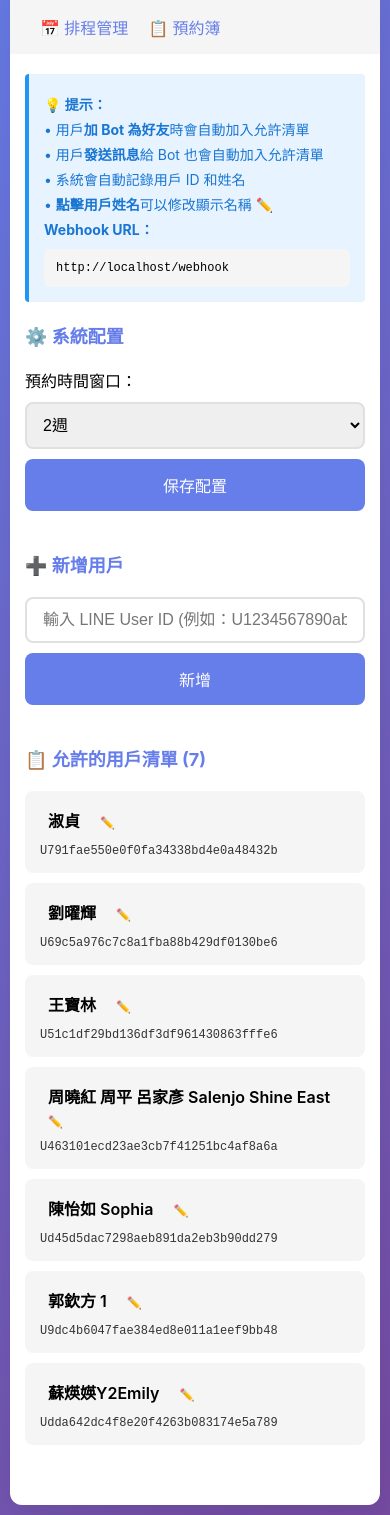
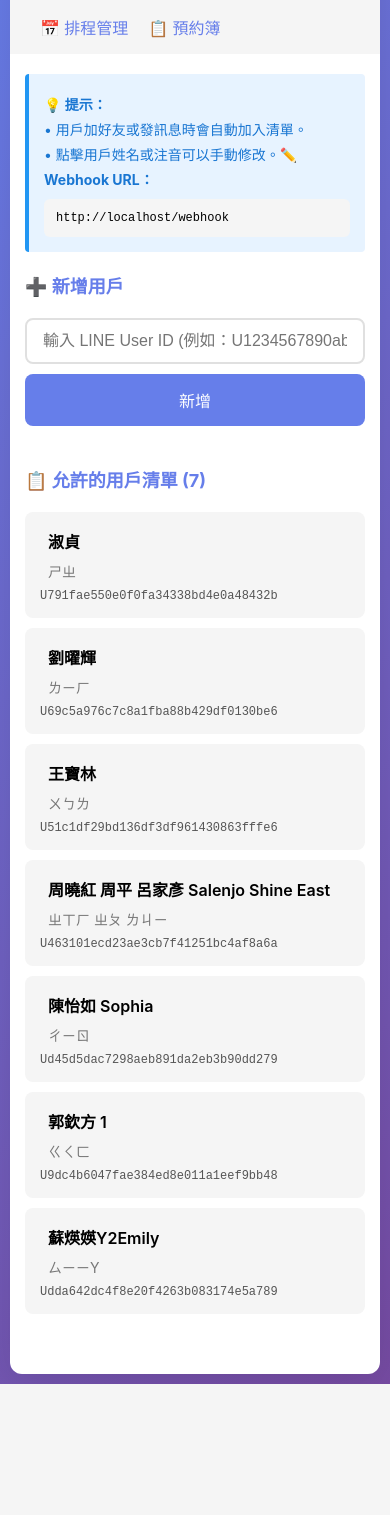
Before and after one commit to azq1231/line-echo-bot, a Flask app: page / in a window 390 px wide. Shown: the part 112-1627 px from the top of the page. After the commit the page ends 1496 px from the top, so only its background shows below. Run offline with Flask 3, Linux system fonts and the light colour scheme; data comes from the database, SQL or seed files in the repository; both versions use the stored data as it was after the commit; some libraries are stand-ins or nearby versions.

Commit message:
在用戶管理新增注音欄位

```diff
--- a/main.py
+++ b/main.py
@@ -65,7 +65,6 @@ def send_line_message(user_id, messages):
         "Authorization": f"Bearer {LINE_CHANNEL_TOKEN}"
     }
 
-    # 确保 messages 是列表格式
     if not isinstance(messages, list):
         messages = [messages]
 
@@ -102,7 +101,7 @@ def get_week_dates(week_offset=0):
             'date': date.strftime('%Y-%m-%d'),
             'day_name': day_names[i],
             'weekday': i,
-            'display': date.strftime('%m/%d')  # 添加格式化的日期显示
+            'display': date.strftime('%m/%d')
         })
 
     return week_dates
@@ -110,49 +109,43 @@ def get_week_dates(week_offset=0):
 def generate_time_slots(weekday):
     """根据星期生成时间段"""
     slots = []
-    if weekday in [1, 3]:  # 週二、週四：14:00-18:00（17个时段）
+    if weekday in [1, 3]:
         for hour in range(14, 18):
             for minute in [0, 15, 30, 45]:
                 slots.append(f"{hour:02d}:{minute:02d}")
-        slots.append("18:00")  # 18:00 结束
-    elif weekday == 5:  # 週六：10:00-18:00（33个时段）
+        slots.append("18:00")
+    elif weekday == 5:
         for hour in range(10, 18):
             for minute in [0, 15, 30, 45]:
                 slots.append(f"{hour:02d}:{minute:02d}")
-        slots.append("18:00")  # 18:00 结束
-    elif weekday in [2, 4]:  # 週三、週五：18:00-21:00（13个时段）
+        slots.append("18:00")
+    elif weekday in [2, 4]:
         for hour in range(18, 21):
             for minute in [0, 15, 30, 45]:
                 slots.append(f"{hour:02d}:{minute:02d}")
-        slots.append("21:00")  # 21:00 结束
+        slots.append("21:00")
     return slots
 
 def get_available_slots(date, weekday):
     """获取某日期的可用时段（过滤掉已过去的时间）"""
     all_slots = generate_time_slots(weekday)
 
-    # 检查是否休诊
     if db.is_closed_day(date):
         return []
 
-    # 获取已预约的时段
     appointments = db.get_appointments_by_date_range(date, date)
     booked_times = [apt['time'] for apt in appointments if apt['status'] == 'confirmed']
 
-    # 过滤掉已过去的时段
     now = datetime.now(TAIPEI_TZ)
-    date_obj = datetime.strptime(date, '%Y-%m-%d').replace(tzinfo=TAIPEI_TZ)
 
     filtered_slots = []
     for slot in all_slots:
         if slot not in booked_times:
-            # 如果是今天，检查时间是否已过
             if date == now.strftime('%Y-%m-%d'):
                 slot_time = datetime.strptime(f"{date} {slot}", '%Y-%m-%d %H:%M').replace(tzinfo=TAIPEI_TZ)
                 if slot_time > now:
                     filtered_slots.append(slot)
             else:
-                # 未来的日期，保留所有未预约的时段
                 filtered_slots.append(slot)
 
     return filtered_slots
@@ -208,6 +201,28 @@ def update_user_name():
     else:
         return jsonify({"status": "error", "message": "找不到用戶"}), 404
 
+@app.route("/update_user_zhuyin", methods=["POST"])
+def update_user_zhuyin_route():
+    data = request.get_json()
+    user_id = data.get("user_id")
+    zhuyin = data.get("zhuyin")
+
+    if not user_id or zhuyin is None:
+        return jsonify({"status": "error", "message": "缺少必要参数"}), 400
+
+    if db.update_user_zhuyin(user_id, zhuyin):
+        return jsonify({"status": "success", "message": "注音已更新"})
+    else:
+        return jsonify({"status": "error", "message": "更新失败"}), 500
+
+@app.route("/generate_zhuyin/<user_id>", methods=["POST"])
+def generate_zhuyin_route(user_id):
+    new_zhuyin = db.generate_and_save_zhuyin(user_id)
+    if new_zhuyin is not None:
+        return jsonify({"status": "success", "zhuyin": new_zhuyin})
+    else:
+        return jsonify({"status": "error", "message": "生成失败"}), 404
+
 # ============ 预约管理 API ============
 
 @app.route("/get_week_appointments")
@@ -215,7 +230,6 @@ def get_week_appointments():
     week_offset = int(request.args.get('offset', 0))
     week_dates = get_week_dates(week_offset)
 
-    # 组织本周的预约数据
     week_schedule = {}
     all_users = db.get_all_users()
 
@@ -224,7 +238,6 @@ def get_week_appointments():
         weekday = date_info['weekday']
         time_slots = generate_time_slots(weekday)
 
-        # 获取该日期的所有预约
         appointments = db.get_appointments_by_date_range(date_str, date_str)
         appointments_map = {apt['time']: apt for apt in appointments if apt['status'] == 'confirmed'}
 
@@ -255,10 +268,8 @@ def save_appointment():
     user_name = data.get('user_name')
     user_id = data.get('user_id', '')
 
-    # 先取消该时段的旧预约
     db.cancel_appointment(date, time)
 
-    # 如果有选择用户，则添加新预约
     if user_name and user_id:
         db.add_appointment(user_id, user_name, date, time)
 
@@ -270,16 +281,14 @@ def send_appointment_reminders():
     send_type = data.get('type', 'week')
     target_date = data.get('date', '')
 
-    # 筛选要发送的预约
     if send_type == 'day' and target_date:
         appointments = db.get_appointments_by_date_range(target_date, target_date)
-    else:  # week
+    else:
         week_dates = get_week_dates()
         start_date = week_dates[0]['date']
         end_date = week_dates[-1]['date']
         appointments = db.get_appointments_by_date_range(start_date, end_date)
 
-    # 只发送 confirmed 状态的预约
     appointments = [apt for apt in appointments if apt['status'] == 'confirmed']
 
     sent_count = 0
@@ -321,7 +330,6 @@ def set_closed_day():
     if not date:
         return jsonify({"status": "error", "message": "缺少日期"}), 400
 
-    # 设置休诊并自动取消该日预约
     cancelled_count = db.set_closed_day(date, reason)
 
     return jsonify({
@@ -356,7 +364,6 @@ def set_config_api():
     if not key or not value:
         return jsonify({"status": "error", "message": "缺少必要参数"}), 400
 
-    # 验证 booking_window_weeks 只能是 2 或 4
     if key == 'booking_window_weeks' and value not in ['2', '4']:
         return jsonify({"status": "error", "message": "预约窗口只能设置为2周或4周"}), 400
 
@@ -369,13 +376,9 @@ def set_config_api():
 
 @app.route("/webhook", methods=["POST"])
 def webhook():
-    # 获取签名
     signature = request.headers.get('X-Line-Signature', '')
-
-    # 获取原始请求体
     body_text = request.get_data(as_text=True)
 
-    # 验证签名
     if not validate_signature(body_text, signature):
         print("❌ LINE Webhook 签名验证失败")
         return jsonify({"status": "error", "message": "Invalid signature"}), 403
@@ -384,21 +387,18 @@ def webhook():
     events = body.get("events", [])
 
     for event in events:
-        # 处理用户加好友事件
         if event["type"] == "follow":
             user_id = event["source"]["userId"]
             print(f"用戶加入好友 - 用戶ID: {user_id}")
             user_name = get_line_profile(user_id)
             db.add_user(user_id, user_name)
 
-        # 处理文本消息
         elif event["type"] == "message" and event["message"]["type"] == "text":
             user_id = event["source"]["userId"]
             user_message = event["message"]["text"].strip()
 
             print(f"收到訊息 - 用戶ID: {user_id}, 訊息: {user_message}")
 
-            # 自动注册用户
             users = db.get_all_users()
             user_ids = [u['user_id'] for u in users]
 
@@ -406,7 +406,6 @@ def webhook():
                 user_name = get_line_profile(user_id)
                 db.add_user(user_id, user_name)
 
-            # 处理预约命令
             if user_message in ['預約', '预约', '訂位', '订位']:
                 handle_booking_start(user_id)
             elif user_message in ['查詢', '查询', '我的預約', '我的预约']:
@@ -414,7 +413,6 @@ def webhook():
             elif user_message in ['取消', '取消預約', '取消预约']:
                 handle_cancel_booking(user_id)
 
-        # 处理 postback 事件（按钮点击）
         elif event["type"] == "postback":
             user_id = event["source"]["userId"]
             data = event["postback"]["data"]
@@ -428,10 +426,7 @@ def webhook():
 
 def handle_booking_start(user_id, week_offset=0):
     """开始预约流程：显示日期选择"""
-    # 获取配置的最大预约周数
     max_weeks = int(db.get_config('booking_window_weeks') or '2')
-
-    # 限制 week_offset 在有效范围内
     week_offset = max(0, min(week_offset, max_weeks - 1))
 
     week_dates = get_week_dates(week_offset)
@@ -440,7 +435,6 @@ def handle_booking_start(user_id, week_offset=0):
 
 def handle_postback(user_id, data):
     """处理 postback 事件"""
-    # 解析 postback 数据
     params = {}
     for param in data.split('&'):
         if '=' in param:
@@ -450,38 +444,29 @@ def handle_postback(user_id, data):
     action = params.get('action')
 
     if action == 'change_week':
-        # 切换周次
         offset = int(params.get('offset', 0))
         handle_booking_start(user_id, offset)
 
     elif action == 'show_date_selection':
-        # 返回日期选择
         handle_booking_start(user_id, 0)
 
     elif action == 'select_date':
-        # 选择日期后，显示时段选择
         date = params.get('date')
         day_name = params.get('day_name')
 
         if not date or not day_name:
             return
 
-        # 获取星期数
         date_obj = datetime.strptime(date, '%Y-%m-%d')
         weekday = date_obj.weekday()
 
-        # 检查是否休诊
         is_closed = db.is_closed_day(date)
-
-        # 获取可用时段
         available_slots = get_available_slots(date, weekday)
 
-        # 生成时段选择卡片
         time_card = flex.generate_time_selection_card(date, day_name, available_slots, is_closed)
         send_line_message(user_id, [time_card])
 
     elif action == 'select_time':
-        # 选择时段后，显示确认卡片
         date = params.get('date')
         day_name = params.get('day_name')
         time = params.get('time')
@@ -489,27 +474,22 @@ def handle_postback(user_id, data):
         if not date or not day_name or not time:
             return
 
-        # 获取用户姓名
         user = db.get_user_by_id(user_id)
         user_name = user['name'] if user else '未知'
 
-        # 生成确认卡片
         confirm_card = flex.generate_confirmation_card(date, day_name, time, user_name)
         send_line_message(user_id, [confirm_card])
 
     elif action == 'confirm_booking':
-        # 确认预约
         date = params.get('date')
         time = params.get('time')
 
         if not date or not time:
             return
 
-        # 获取用户信息
         user = db.get_user_by_id(user_id)
         user_name = user['name'] if user else '未知'
 
-        # 添加预约
         success = db.add_appointment(user_id, user_name, date, time)
 
         if success:
@@ -525,12 +505,9 @@ def handle_postback(user_id, data):
 
 def handle_query_appointments(user_id):
     """查询用户的预约"""
-    # 获取用户的所有预约（未来7天）
     today = datetime.now(TAIPEI_TZ).date()
-    end_date = today + timedelta(days=7)
 
     appointments = db.get_appointments_by_user(user_id)
-    # 只显示未来的预约
     future_apts = [apt for apt in appointments
                    if datetime.strptime(apt['date'], '%Y-%m-%d').date() >= today
                    and apt['status'] == 'confirmed']
@@ -550,7 +527,6 @@ def handle_query_appointments(user_id):
 
 def handle_cancel_booking(user_id):
     """处理取消预约"""
-    # 获取用户的预约
     today = datetime.now(TAIPEI_TZ).date()
     appointments = db.get_appointments_by_user(user_id)
     future_apts = [apt for apt in appointments
@@ -561,7 +537,6 @@ def handle_cancel_booking(user_id):
         msg = "您目前沒有可取消的預約。"
         send_line_message(user_id, [{"type": "text", "text": msg}])
     else:
-        # 取消最近的一个预约
         apt = sorted(future_apts, key=lambda x: (x['date'], x['time']))[0]
         db.cancel_appointment(apt['date'], apt['time'])
 
@@ -574,7 +549,6 @@ def handle_cancel_booking(user_id):
 
 # ============ 排程系统（保留旧功能）============
 
-# 这部分暂时保留 JSON 方式，后续可迁移到数据库
 def load_schedules():
     import json
     try:
--- a/templates/admin.html
+++ b/templates/admin.html
@@ -1,10 +1,10 @@
+
 <!DOCTYPE html>
 <html lang="zh-TW">
 <head>
     <meta charset="UTF-8">
     <meta name="viewport" content="width=device-width, initial-scale=1.0">
     <title>LINE Bot 用戶管理</title>
-    <script src="https://cdn.jsdelivr.net/npm/pinyin-pro/dist/pinyin-pro.min.js"></script>
     <style>
         * {
             margin: 0;
@@ -74,7 +74,7 @@
             border-color: #667eea;
         }
 
-        button {
+        button, .action-btn {
             padding: 12px 24px;
             background: #667eea;
             color: white;
@@ -83,10 +83,26 @@
             font-size: 16px;
             cursor: pointer;
             transition: background 0.3s;
+            text-align: center;
+            display: inline-block;
+            text-decoration: none;
         }
 
-        button:hover {
+        button:hover, .action-btn:hover {
             background: #5568d3;
+        }
+
+        .action-btn {
+            padding: 4px 8px;
+            font-size: 12px;
+            margin-left: 8px;
+        }
+
+        .btn-secondary {
+            background: #a0aec0;
+        }
+        .btn-secondary:hover {
+            background: #718096;
         }
 
         .user-list {
@@ -105,7 +121,8 @@
 
         .user-id {
             font-family: 'Courier New', monospace;
-            color: #333;
+            color: #555;
+            font-size: 12px;
         }
 
         .editable-name {
@@ -117,7 +134,16 @@
         }
 
         .editable-name:hover {
-            background: #f0f0f0;
+            background: #e0e0e0;
+        }
+
+        .zhuyin-container {
+            display: flex;
+            align-items: center;
+            gap: 5px;
+            margin-top: 4px;
+            color: #777;
+            font-size: 14px;
         }
 
         .empty-state {
@@ -168,63 +194,19 @@
             margin-top: 10px;
         }
 
-        /* 手機響應式設計 */
         @media (max-width: 768px) {
-            body {
-                padding: 10px;
-            }
-
-            .header {
-                padding: 20px 15px;
-            }
-
-            .header h1 {
-                font-size: 22px;
-            }
-
-            .header p {
-                font-size: 14px;
-            }
-
-            .content {
-                padding: 20px 15px;
-            }
-
-            .section h2 {
-                font-size: 18px;
-            }
-
-            .input-group {
-                flex-direction: column;
-            }
-
-            button {
-                width: 100%;
-                padding: 14px;
-            }
-
-            .user-item {
-                flex-direction: column;
-                align-items: flex-start;
-                gap: 10px;
-            }
-
-            .user-info {
-                width: 100%;
-            }
-
-            .user-id {
-                font-size: 12px;
-                word-break: break-all;
-            }
-
-            .info-box {
-                font-size: 14px;
-            }
-
-            .webhook-url {
-                font-size: 12px;
-            }
+            body { padding: 10px; }
+            .header { padding: 20px 15px; }
+            .header h1 { font-size: 22px; }
+            .header p { font-size: 14px; }
+            .content { padding: 20px 15px; }
+            .section h2 { font-size: 18px; }
+            .input-group { flex-direction: column; }
+            button, .action-btn { width: 100%; padding: 14px; }
+            .user-item { flex-direction: column; align-items: flex-start; gap: 10px; }
+            .user-id { word-break: break-all; }
+            .info-box { font-size: 14px; }
+            .webhook-url { font-size: 12px; }
         }
     </style>
 </head>
@@ -243,27 +225,13 @@
         <div class="content">
             <div class="info-box">
                 <p><strong>💡 提示：</strong></p>
-                <p>• 用戶<strong>加 Bot 為好友</strong>時會自動加入允許清單</p>
-                <p>• 用戶<strong>發送訊息</strong>給 Bot 也會自動加入允許清單</p>
-                <p>• 系統會自動記錄用戶 ID 和姓名</p>
-                <p>• <strong>點擊用戶姓名</strong>可以修改顯示名稱 ✏️</p>
+                <p>• 用戶加好友或發訊息時會自動加入清單。</p>
+                <p>• 點擊用戶姓名或注音可以手動修改。✏️</p>
                 <p><strong>Webhook URL：</strong></p>
                 <div class="webhook-url" id="webhookUrl">載入中...</div>
             </div>
 
             <div id="message" class="message"></div>
-
-            <div class="section">
-                <h2>⚙️ 系統配置</h2>
-                <div class="input-group">
-                    <label style="min-width: 120px; display: flex; align-items: center;">預約時間窗口：</label>
-                    <select id="bookingWindowSelect" style="padding: 12px; border: 2px solid #e0e0e0; border-radius: 8px; font-size: 16px;">
-                        <option value="2">2週</option>
-                        <option value="4">1個月（4週）</option>
-                    </select>
-                    <button onclick="saveConfig()">保存配置</button>
-                </div>
-            </div>
 
             <div class="section">
                 <h2>➕ 新增用戶</h2>
@@ -288,48 +256,7 @@
             msgEl.textContent = text;
             msgEl.className = `message ${type}`;
             msgEl.style.display = 'block';
-            setTimeout(() => {
-                msgEl.style.display = 'none';
-            }, 3000);
-        }
-
-        async function loadConfig() {
-            try {
-                const response = await fetch('/get_config');
-                const data = await response.json();
-                const config = data.configs || {};
-
-                if (config.booking_window_weeks) {
-                    document.getElementById('bookingWindowSelect').value = config.booking_window_weeks.value;
-                }
-            } catch (error) {
-                console.error('載入配置失敗:', error);
-            }
-        }
-
-        async function saveConfig() {
-            const value = document.getElementById('bookingWindowSelect').value;
-
-            try {
-                const response = await fetch('/set_config', {
-                    method: 'POST',
-                    headers: { 'Content-Type': 'application/json' },
-                    body: JSON.stringify({
-                        key: 'booking_window_weeks',
-                        value: value,
-                        description: '用户可预约的周数（2周或4周）'
-                    })
-                });
-
-                const data = await response.json();
-                if (data.status === 'success') {
-                    showMessage('✅ 配置已更新', 'success');
-                } else {
-                    showMessage('❌ 更新失敗', 'error');
-                }
-            } catch (error) {
-                showMessage('❌ 更新失敗', 'error');
-            }
+            setTimeout(() => { msgEl.style.display = 'none'; }, 3000);
         }
 
         async function loadUsers() {
@@ -344,11 +271,17 @@
                 if (data.allowed_users.length === 0) {
                     userList.innerHTML = '<li class="empty-state">目前沒有允許的用戶</li>';
                 } else {
-                    const { pinyin } = pinyinPro;
                     userList.innerHTML = data.allowed_users.map(user => {
-                        const userId = user.user_id || user;
+                        const userId = user.user_id;
                         const userName = user.name || '未知';
-                        const zhuyin = pinyin(userName, { pattern: 'initial', type: 'bopomofo' }).replace(/ /g, '');
+                        const zhuyin = user.zhuyin || '';
+
+                        let zhuyinDisplay = '';
+                        if (zhuyin) {
+                            zhuyinDisplay = `<span class="editable-name" data-userid="${userId}" data-current-zhuyin="${zhuyin}">${zhuyin}</span>`;
+                        } else {
+                            zhuyinDisplay = `<button class="action-btn btn-secondary" data-userid="${userId}">產生注音</button>`;
+                        }
 
                         return `
                         <li class="user-item">
@@ -357,9 +290,10 @@
                                     <span class="editable-name" data-userid="${userId}" data-username="${userName}" title="點擊編輯姓名">
                                         ${userName}
                                     </span>
-                                    <span style="color: #999; font-size: 12px; margin-left: 8px;">✏️</span>
                                 </div>
-                                <div style="color: #777; font-size: 14px; margin-top: 4px;">${zhuyin}</div>
+                                <div class="zhuyin-container">
+                                    ${zhuyinDisplay}
+                                </div>
                                 <span class="user-id">${userId}</span>
                             </div>
                         </li>
@@ -375,86 +309,88 @@
         async function addUser() {
             const input = document.getElementById('userIdInput');
             const userId = input.value.trim();
-
-            if (!userId) {
-                showMessage('請輸入用戶 ID', 'error');
-                return;
-            }
+            if (!userId) { showMessage('請輸入用戶 ID', 'error'); return; }
 
             try {
                 const response = await fetch(`/add_user/${userId}`);
                 const data = await response.json();
-
                 if (data.status === 'success') {
                     showMessage(data.message, 'success');
                     input.value = '';
                     loadUsers();
-                } else {
-                    showMessage('新增失敗', 'error');
-                }
-            } catch (error) {
-                showMessage('新增失敗', 'error');
-            }
+                } else { showMessage('新增失敗', 'error'); }
+            } catch (error) { showMessage('新增失敗', 'error'); }
         }
 
         async function editUserName(userId, currentName) {
             const newName = prompt('修改用戶姓名：', currentName);
-
-            if (newName === null || newName.trim() === '') {
-                return;
-            }
-
-            if (newName === currentName) {
-                return;
-            }
+            if (!newName || newName.trim() === '' || newName === currentName) return;
 
             try {
                 const response = await fetch('/update_user_name', {
                     method: 'POST',
-                    headers: {
-                        'Content-Type': 'application/json'
-                    },
-                    body: JSON.stringify({
-                        user_id: userId,
-                        name: newName.trim()
-                    })
+                    headers: { 'Content-Type': 'application/json' },
+                    body: JSON.stringify({ user_id: userId, name: newName.trim() })
                 });
+                const data = await response.json();
+                if (data.status === 'success') {
+                    showMessage('✅ 姓名已更新，注音將自動重新產生', 'success');
+                    loadUsers();
+                } else { showMessage('更新失敗', 'error'); }
+            } catch (error) { showMessage('更新失敗', 'error'); }
+        }
 
+        async function editZhuyin(userId, currentZhuyin) {
+            const newZhuyin = prompt('手動修改注音：', currentZhuyin);
+            if (newZhuyin === null || newZhuyin === currentZhuyin) return;
+
+            try {
+                const response = await fetch('/update_user_zhuyin', {
+                    method: 'POST',
+                    headers: { 'Content-Type': 'application/json' },
+                    body: JSON.stringify({ user_id: userId, zhuyin: newZhuyin.trim() })
+                });
                 const data = await response.json();
+                if (data.status === 'success') {
+                    showMessage('✅ 注音已更新', 'success');
+                    loadUsers();
+                } else { showMessage('更新失敗', 'error'); }
+            } catch (error) { showMessage('更新失敗', 'error'); }
+        }
 
+        async function generateZhuyin(userId) {
+            try {
+                const response = await fetch(`/generate_zhuyin/${userId}`, { method: 'POST' });
+                const data = await response.json();
                 if (data.status === 'success') {
-                    showMessage('✅ 姓名已更新', 'success');
+                    showMessage('✅ 注音已產生', 'success');
                     loadUsers();
-                } else {
-                    showMessage('更新失敗', 'error');
-                }
-            } catch (error) {
-                showMessage('更新失敗', 'error');
-            }
+                } else { showMessage('產生失敗', 'error'); }
+            } catch (error) { showMessage('產生失敗', 'error'); }
         }
 
         window.onload = () => {
-            loadConfig();
             loadUsers();
             const webhookUrl = `${window.location.origin}/webhook`;
             document.getElementById('webhookUrl').textContent = webhookUrl;
 
-            // 使用事件委托處理編輯按鈕點擊
             document.getElementById('userList').addEventListener('click', (e) => {
-                // 處理編輯姓名點擊
-                if (e.target.classList.contains('editable-name') || e.target.closest('.editable-name')) {
-                    const nameElement = e.target.classList.contains('editable-name') ? e.target : e.target.closest('.editable-name');
-                    const userId = nameElement.dataset.userid;
-                    const userName = nameElement.dataset.username;
-                    editUserName(userId, userName);
+                const target = e.target;
+                if (target.dataset.userid) {
+                    const userId = target.dataset.userid;
+                    if (target.dataset.username) { // Clicked on user name
+                        editUserName(userId, target.dataset.username);
+                    } else if (target.dataset.currentZhuyin !== undefined) { // Clicked on zhuyin
+                        editZhuyin(userId, target.dataset.currentZhuyin);
+                    } else if (target.tagName === 'BUTTON') { // Clicked on generate button
+                        generateZhuyin(userId);
+                    }
                 }
             });
         };
 
         document.getElementById('userIdInput').addEventListener('keypress', (e) => {
-            if (e.key === 'Enter') {
-                addUser();
-            }
+            if (e.key === 'Enter') addUser();
         });
     </script>
 </body>
```
Also changed, not shown: database.py (+65 -12 lines), appointments.db.
